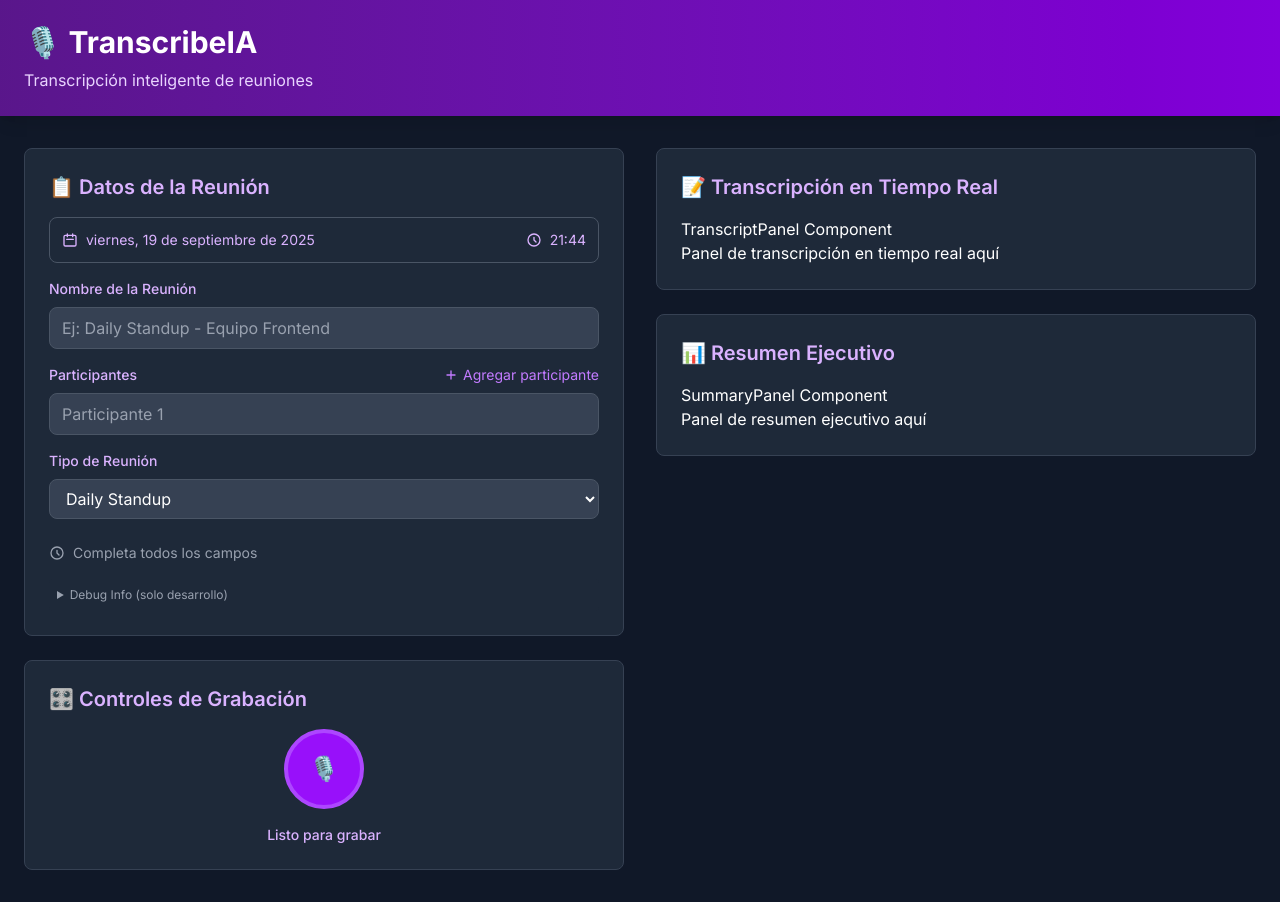
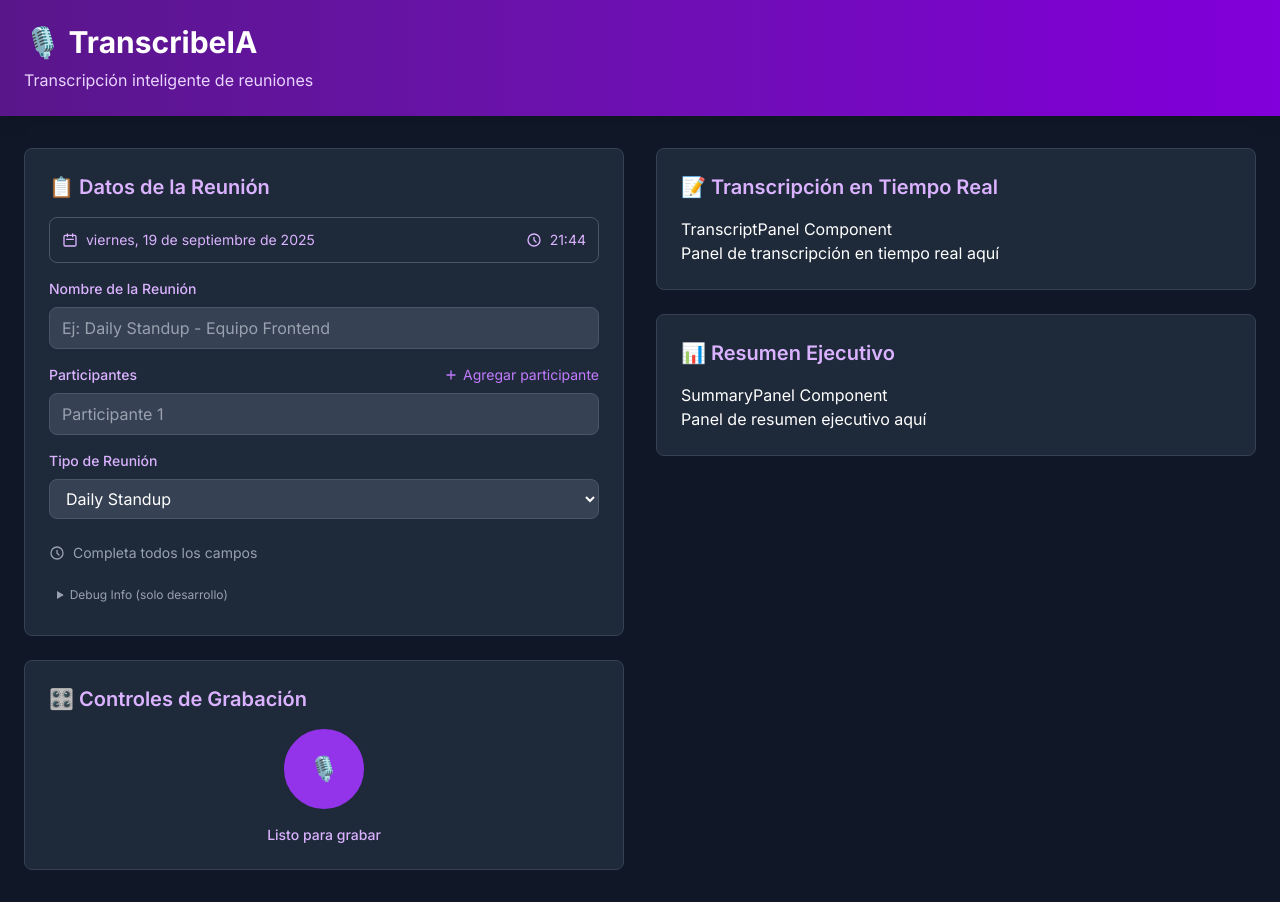
Before and after one commit to erikth97/TranscribeIA, a React (Vite) app: page / in a window 1280 px wide. Built offline with nearby package versions, Linux system fonts and the light colour scheme.

Commit message:
feat: enhance RecordButton with custom CSS and improved states

```diff
--- a/src/components/RecordButton.tsx
+++ b/src/components/RecordButton.tsx
@@ -1,4 +1,4 @@
-import React from 'react';
+import type { FC } from 'react';
 import type { RecordingStatus } from '../types';
 
 interface RecordButtonProps {
@@ -8,7 +8,7 @@ interface RecordButtonProps {
   wordCount?: number;
 }
 
-const RecordButton: React.FC<RecordButtonProps> = ({
+const RecordButton: FC<RecordButtonProps> = ({
   status,
   onToggle,
   duration = 0,
@@ -25,35 +25,35 @@ const RecordButton: React.FC<RecordButtonProps> = ({
       case 'idle':
         return {
           emoji: '🎙️',
-          className: 'bg-purple-600 hover:bg-purple-700 border-purple-500 hover:scale-110',
+          className: 'idle',
           disabled: false
         };
 
       case 'recording':
         return {
           emoji: '🔴',
-          className: 'bg-red-600 hover:bg-red-700 border-red-500 animate-pulse hover:scale-110',
+          className: 'recording',
           disabled: false
         };
 
       case 'processing':
         return {
           emoji: '⏳',
-          className: 'bg-orange-600 border-orange-500 cursor-not-allowed',
+          className: 'processing',
           disabled: true
         };
 
       case 'completed':
         return {
           emoji: '✅',
-          className: 'bg-green-600 hover:bg-green-700 border-green-500 hover:scale-110',
+          className: 'completed',
           disabled: false
         };
 
       default:
         return {
           emoji: '❌',
-          className: 'bg-red-600 border-red-500 cursor-not-allowed',
+          className: 'error',
           disabled: true
         };
     }
@@ -67,16 +67,9 @@ const RecordButton: React.FC<RecordButtonProps> = ({
       <button
         onClick={buttonConfig.disabled ? undefined : onToggle}
         disabled={buttonConfig.disabled}
-        className={`
-          w-20 h-20 rounded-full border-4 font-semibold text-white
-          transition-all duration-200 transform
-          focus:outline-none focus:ring-4 focus:ring-purple-300 focus:ring-opacity-50
-          disabled:transform-none disabled:hover:scale-100
-          flex items-center justify-center
-          ${buttonConfig.className}
-        `}
+        className={`record-button ${buttonConfig.className}`}
       >
-        <span className="text-2xl">{buttonConfig.emoji}</span>
+        <span>{buttonConfig.emoji}</span>
       </button>
 
       {/* Status Indicator */}
```
